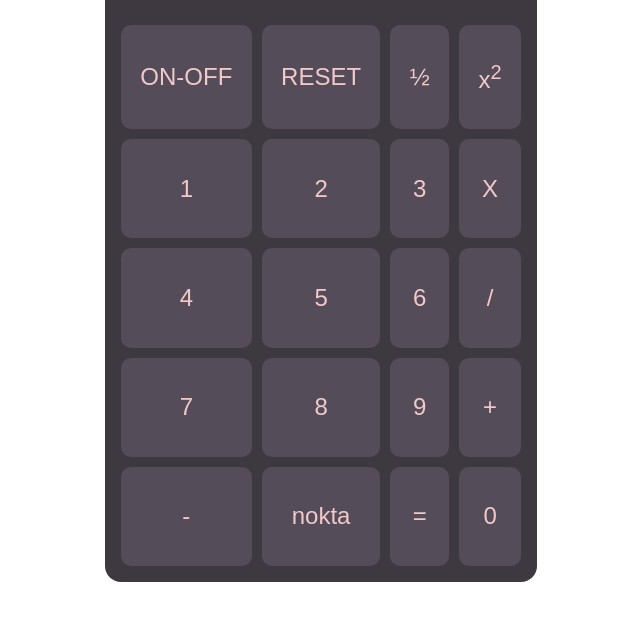
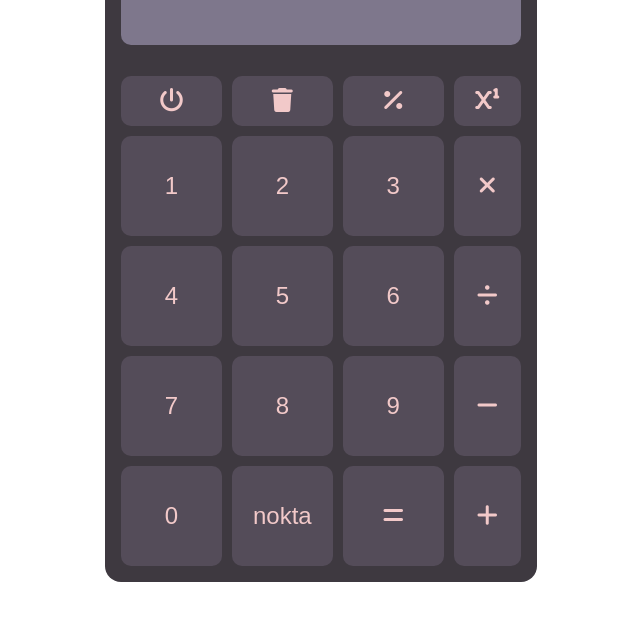
Before and after one commit to nurdoganbahadir/calculator, a plain HTML site: page index.html in a window 1280 px wide. Shown: the part 158-800 px from the top of the page, without its empty margins (319-959 px from the left). Drawn offline with Linux system fonts and the light colour scheme.

Commit message:
simgeler eklendi

```diff
--- a/index.html
+++ b/index.html
@@ -5,20 +5,21 @@
     <meta name="viewport" content="width=device-width, initial-scale=1.0" />
     <title>Calculator</title>
     <link rel="stylesheet" href="style.css" />
+    <link rel="stylesheet" href="https://cdnjs.cloudflare.com/ajax/libs/font-awesome/6.5.2/css/all.min.css" integrity="sha512-SnH5WK+bZxgPHs44uWIX+LLJAJ9/2PkPKZ5QiAj6Ta86w+fsb2TkcmfRyVX3pBnMFcV7oQPJkl9QevSCWr3W6A==" crossorigin="anonymous" referrerpolicy="no-referrer" />
   </head>
   <body>
     <div class="container">
       <h1 id="ekran">EKRAN</h1>
-      <button id="on-off">ON-OFF</button>
-      <button id="reset">RESET</button>
-      <button id="mod">½</button>
-      <button id="kare">x<sup>2</sup></button>
-      <button id="carpma">X</button>
-      <button id="bolme">/</button>
-      <button id="toplama">+</button>
-      <button id="cikarma">-</button>
+      <button id="on-off"><i class="fa-solid fa-power-off"></i></button>
+      <button id="reset"><i class="fa-solid fa-trash"></i></button>
+      <button id="mod"><i class="fa-solid fa-percent"></i></button>
+      <button id="kare"><i class="fa-solid fa-superscript"></i></button>
+      <button id="carpma"><i class="fa-solid fa-xmark"></i></button>
+      <button id="bolme"><i class="fa-solid fa-divide"></i></button>
+      <button id="toplama"><i class="fa-solid fa-plus"></i></button>
+      <button id="cikarma"><i class="fa-solid fa-minus"></i></button>
       <button id="nokta">nokta</button>
-      <button id="esit">=</button>
+      <button id="esit"><i class="fa-solid fa-equals"></i></button>
       <button id="bir">1</button>
       <button id="iki">2</button>
       <button id="uc">3</button>
--- a/style.css
+++ b/style.css
@@ -8,6 +8,8 @@
   gap: 10px;
   text-align: center;
   display: grid;
+  grid-template-columns: 3fr 3fr 3fr  2fr ;
+  grid-template-rows: 2fr 0.5fr 1fr 1fr 1fr 1fr ;
   grid-template-areas:
     "ekran ekran ekran ekran"
     "on-off reset mod kare"
@@ -20,9 +22,10 @@
   background-color: #7e778c;
   color: black;
   border-radius: 10px;
+  padding: 1rem;
   display: flex;
   align-items: center;
-  justify-content: center;
+  justify-content: right;
   grid-area: ekran;
 }
 button {
@@ -84,9 +87,12 @@ button:hover {
 #esit {
   grid-area: esit;
 }
-#dokuz {
-  grid-area: dokuz;
+#sifir {
+  grid-area: sifir;
 }
-#dokuz {
-  grid-area: dokuz;
+#cikarma {
+  grid-area: cikarma;
 }
+#toplama {
+  grid-area: toplama;
+}
```
